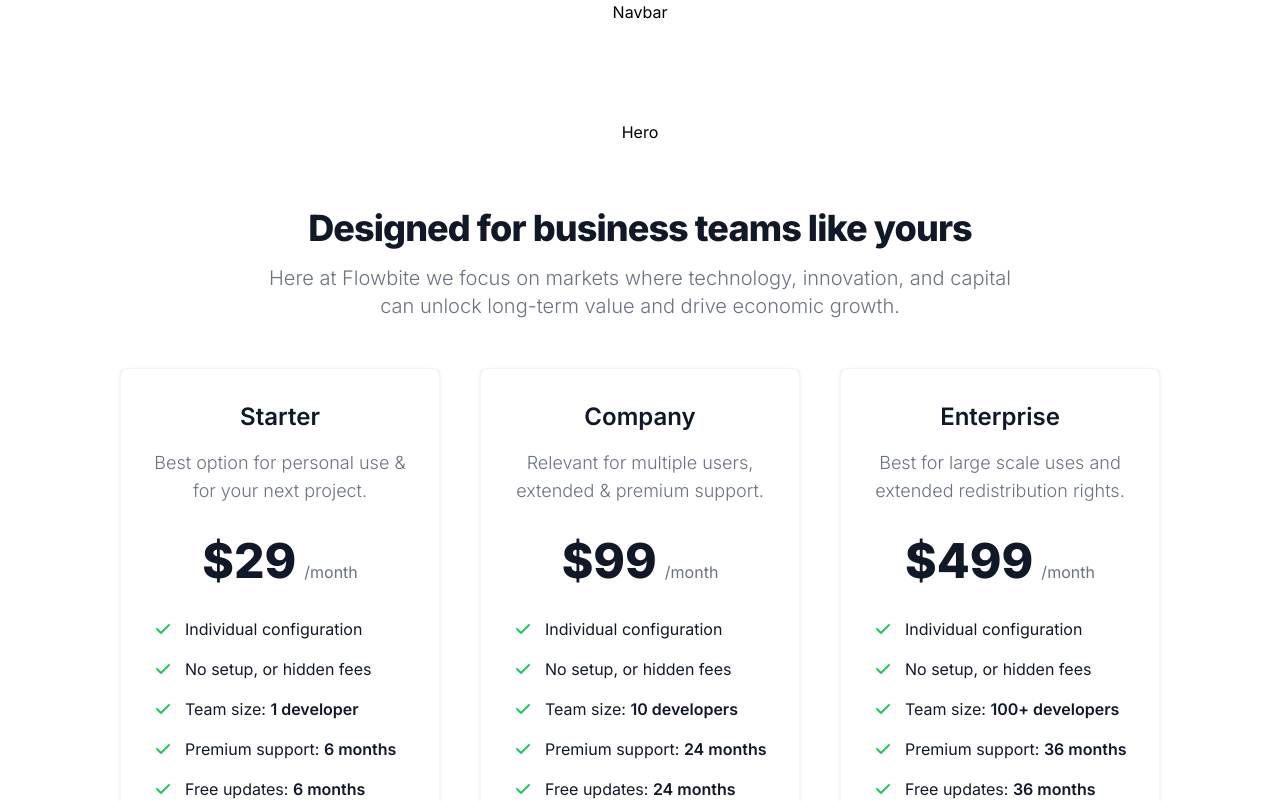
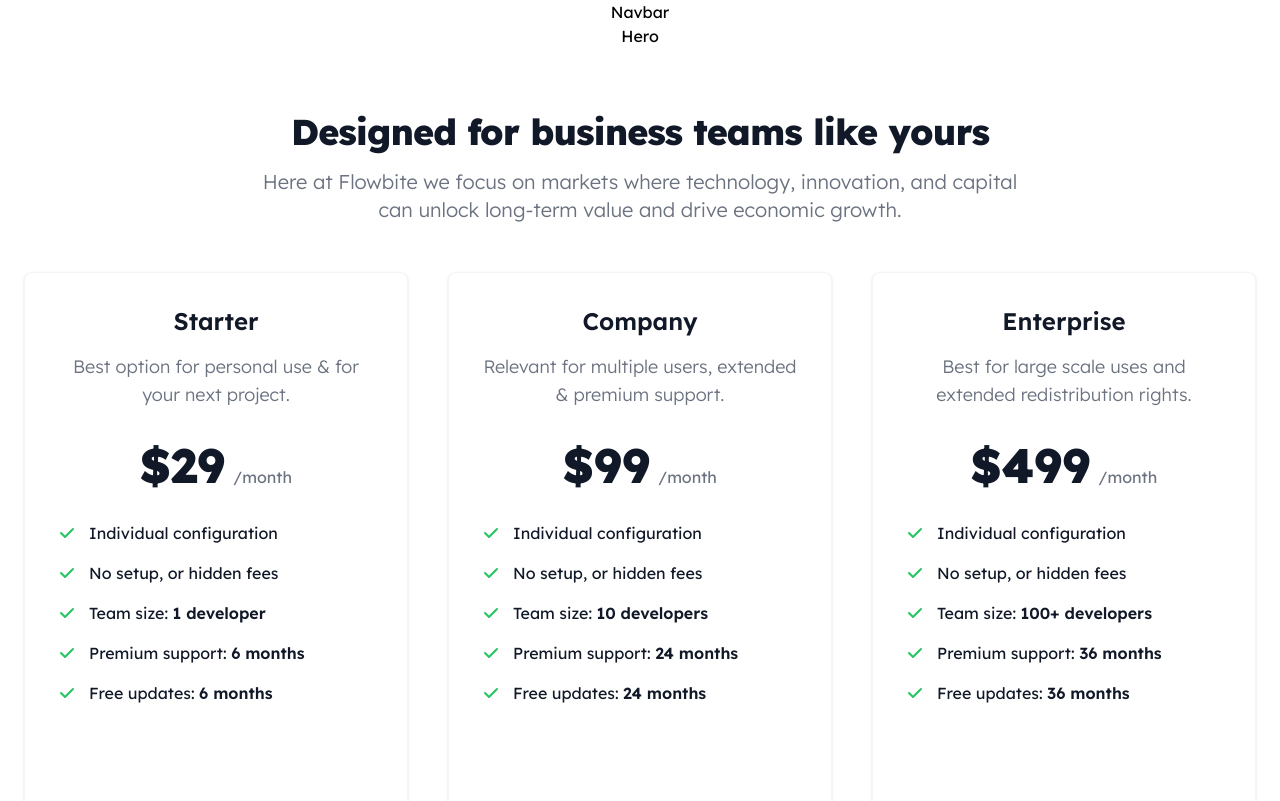
Before and after one commit to RST-Sistemas/chatbot-landing, a Next.js app: page / in a window 1280 px wide. Shown: the top 801 px of the page. Built offline with nearby package versions, Linux system fonts and the light colour scheme.

Commit message:
chance font and delete padding

```diff
--- a/src/app/layout.js
+++ b/src/app/layout.js
@@ -1,11 +1,11 @@
 /** @format */
 
-import { Inter } from "next/font/google";
+import { Lexend } from "next/font/google";
 import "./globals.css";
 import Navbar from "./Components/Navbar";
 import Footer from "./Components/Footer";
 
-const inter = Inter({ subsets: ["latin"] });
+const lexend = Lexend({ subsets: ["latin"] });
 
 export const metadata = {
   title: "Chatbot Landing",
@@ -14,8 +14,8 @@
 
 export default function RootLayout({ children }) {
   return (
-		<html lang="es">
-			<body className={inter.className}>
+    <html lang='es'>
+      <body className={lexend.className}>
         <Navbar />
         {children}
         <Footer />
--- a/src/app/page.js
+++ b/src/app/page.js
@@ -12,7 +12,7 @@
 
 export default function Home() {
   return (
-    <main className='flex flex-col items-center justify-between min-h-screen p-24'>
+    <main className='flex flex-col items-center justify-between min-h-screen '>
       <Hero />
       <PriceTable />
       <Testimonials />
```
Lines whose indentation alone changed are shown as unchanged.
